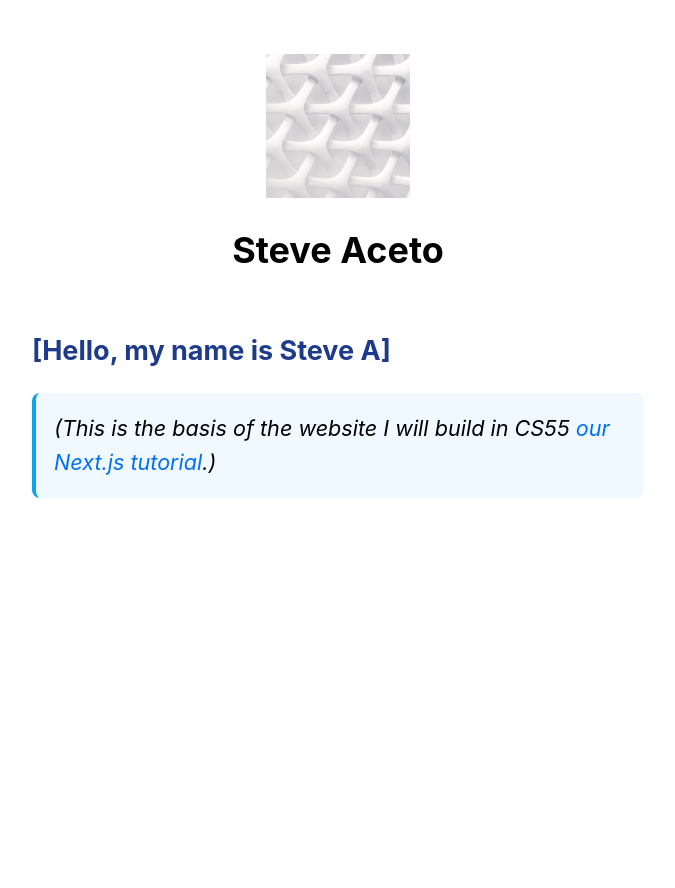
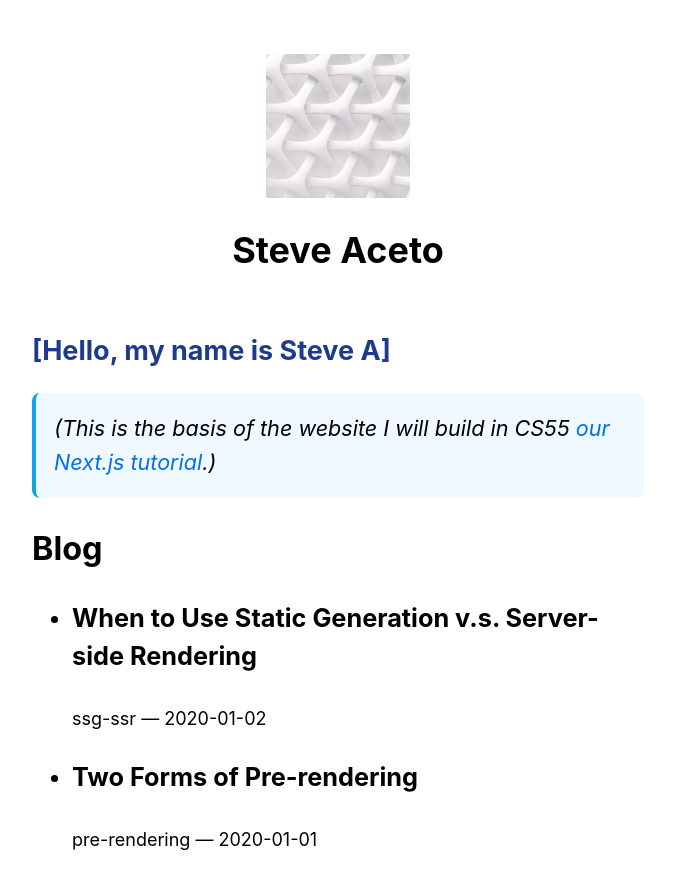
Before and after one commit to ronh591/cs55-wk4, a Next.js app: page / in a window 1280 px wide. Shown: the top 888 px of the page, without its empty margins (302-977 px from the left). Before the commit the page ends 800 px from the top, so only its background shows below. Built offline with nearby package versions, Linux system fonts and the light colour scheme.

Commit message:
Updated Home component to add another section tag and changed props from () to ({ allPostsData })

```diff
--- a/pages/index.js
+++ b/pages/index.js
@@ -3,24 +3,48 @@
 import Layout, { siteTitle } from '../components/layout';
 // Import shared utility CSS module for styling
 import utilStyles from '../styles/utils.module.css';
+import { getSortedPostsData } from '../lib/posts';
+
+// Fetch blog posts at build time
+export async function getStaticProps() {
+  const allPostsData = getSortedPostsData();
+  return {
+    props: {
+      allPostsData,
+    },
+  };
+}
 
 // Define and export the Home page component
-export default function Home() {
+export default function Home({ allPostsData }) {
   return (
     <Layout home>
       <Head>
         {/* Set the page title using the siteTitle constant */}
         <title>{siteTitle}</title>
       </Head>
+
+      {/* Self-introduction section */}
       <section className={utilStyles.headingMd}>
-        {/* Introductory paragraph with custom styling */}
         <p className={utilStyles.intro}>[Hello, my name is Steve A]</p>
-        {/* Description paragraph with custom styling and link */}
         <p className={utilStyles.description}>
           (This is the basis of the website I will build in CS55{' '}
           <a href="https://nextjs.org/learn">our Next.js tutorial</a>.)
         </p>
       </section>
+
+      {/* Blog posts section */}
+      <section className={`${utilStyles.headingMd} ${utilStyles.padding1px}`}>
+        <h2 className={utilStyles.headingLg}>Blog</h2>
+        <ul className={utilStyles.list}>
+          {allPostsData.map(({ id, date, title }) => (
+            <li className={utilStyles.listItem} key={id}>
+              <h3>{title}</h3>
+              <small>{id} — {date}</small>
+            </li>
+          ))}
+        </ul>
+      </section>
     </Layout>
   );
 }
```
